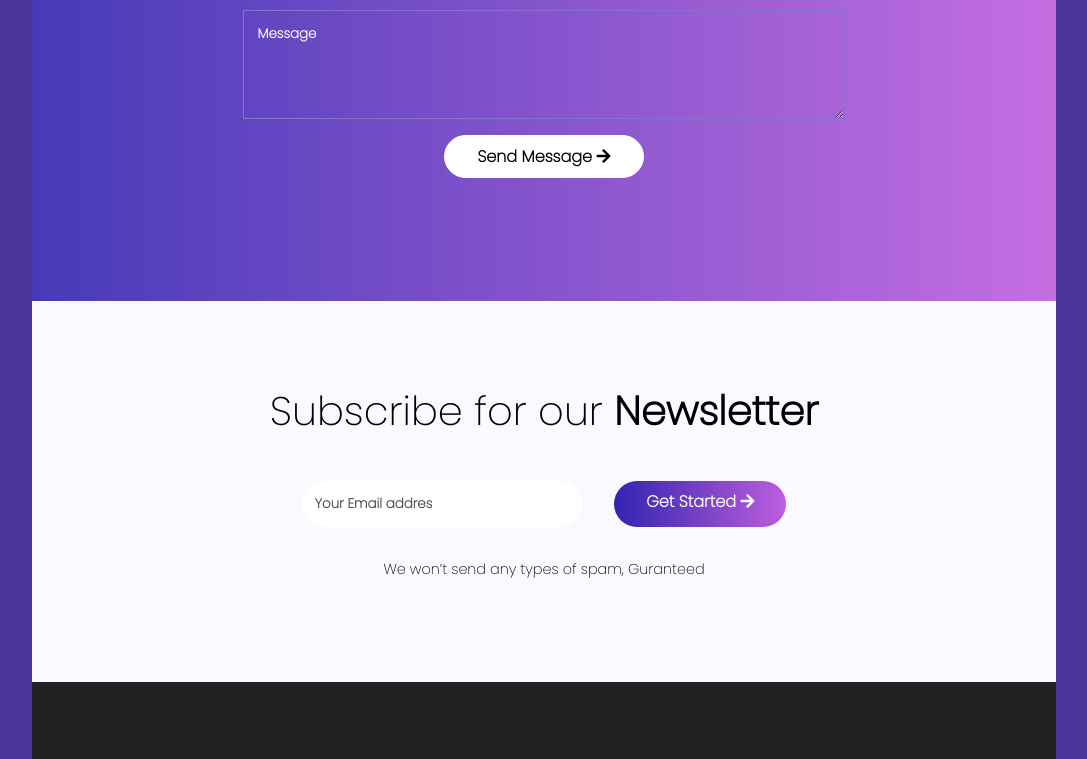
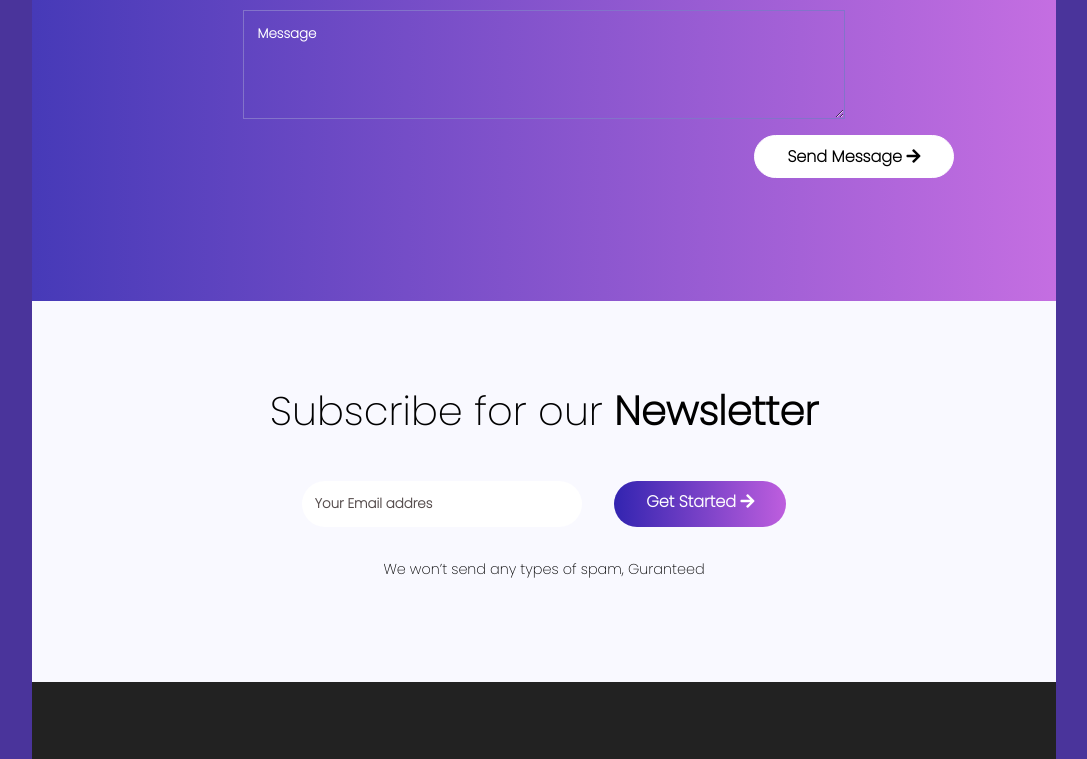
Before and after one commit to CesarRosales16/tareaReto, a plain HTML site: page index.html in a window 1280 px wide. Shown: the part 2708-3467 px from the top of the page, without its empty margins (96-1183 px from the left). Drawn offline with Linux system fonts and the light colour scheme.

Commit message:
Button fixed

```diff
--- a/index.html
+++ b/index.html
@@ -108,7 +108,9 @@
                     </div>
                     <textarea rows="4" cols="50" placeholder="Message" id="message"></textarea>
                 </form>
-                <a href="#" class="button white-decoration gradient-hover">Send Message <i class="fas fa-arrow-right"></i></a>
+                <div class="button-right">
+                    <a href="#" class="button white-decoration gradient-hover">Send Message <i class="fas fa-arrow-right"></i></a>
+                </div>
             </div>
         </section>
         <section class="sec-5 subscribe">
--- a/style.css
+++ b/style.css
@@ -147,9 +147,8 @@ h2.subtitle > span {
     border-radius: 5em;
     color: #ffffff;
     text-decoration: none;
-    padding: 0.5em 2em 0.5em;
     font-weight: bold;
-    width: 7em;
+    width: 8em;
 }
 
 p {
@@ -247,6 +246,12 @@ p {
     display: flex;
     flex-direction: column;
     align-items: center;
+}
+
+.button-right {
+    width: 80%;
+    display: flex;
+    justify-content: flex-end;
 }
 
 #message-section {
```
